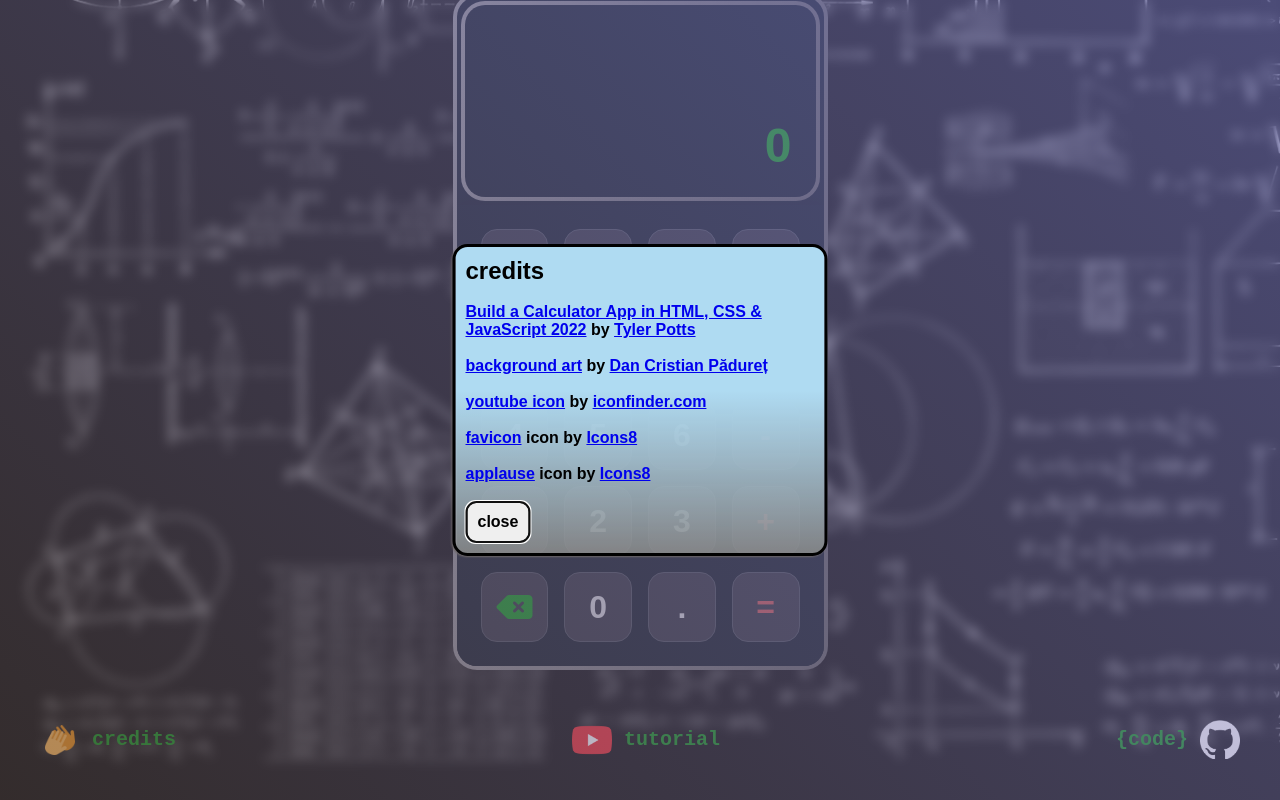
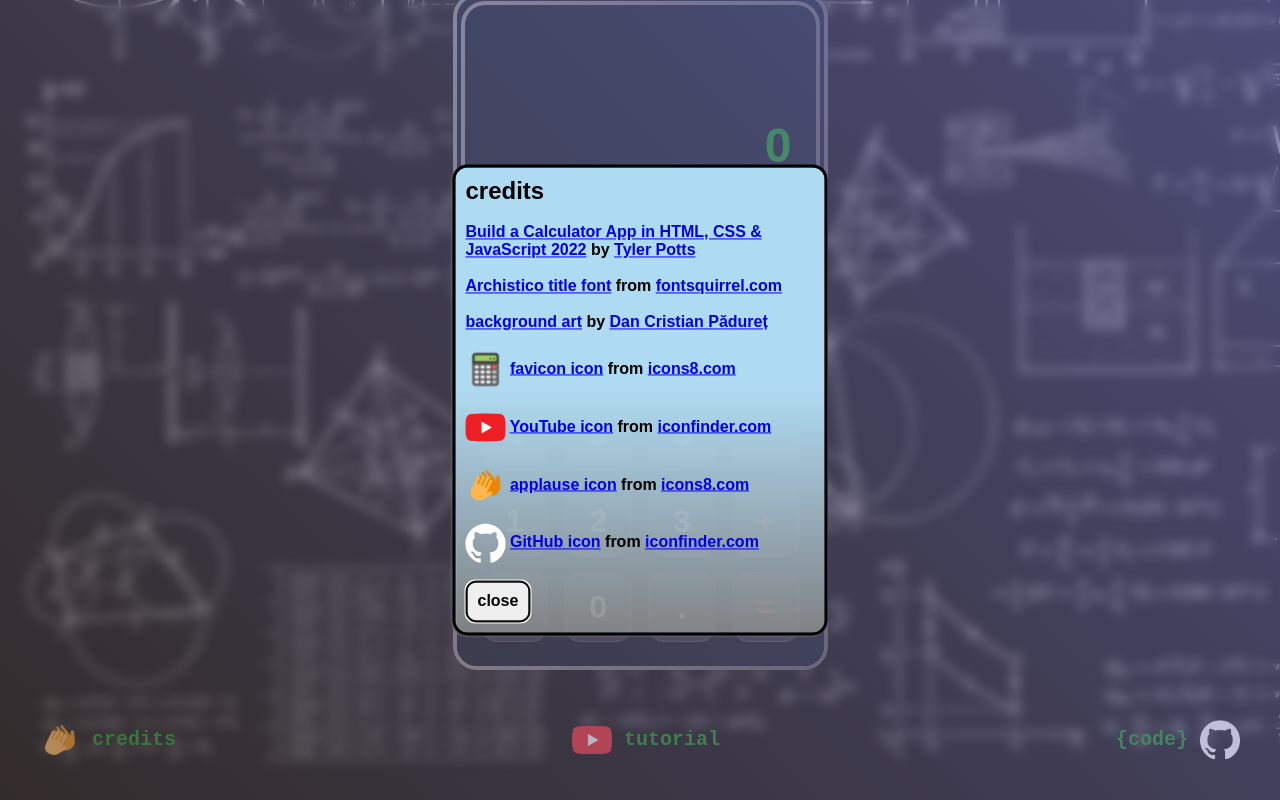
Before and after one commit to 6str/calculator, a plain HTML site: page index.html in a window 1280 px wide. Both pictures are taken after a click on the picture 60 px from the left and 902 px from the top of the page. Shown: the part 163-963 px from the top of the page. Drawn offline with Linux system fonts and the light colour scheme.

Commit message:
tweak footer and icons in credits modal

```diff
--- a/index.html
+++ b/index.html
@@ -125,7 +125,12 @@
 				<h2>credits</h2>
 				<br>
 				<div>
+					<!-- <img src="images/youtube_icon.png" alt="youtube tutorial. Build a Calculator App in HTML, CSS & JavaScript 2022"> -->
 					<a target="_blank" href="https://www.youtube.com/watch?v=_x8mNUBhLSk">Build a Calculator App in HTML, CSS & JavaScript 2022</a> by <a target="_blank" href="https://www.youtube.com/@TylerPotts">Tyler Potts</a>
+				</div>
+				<br>
+				<div>
+					<a target="_blank" href="https://www.fontsquirrel.com/fonts/archistico">Archistico title font</a> from <a target="_blank" href="https://www.fontsquirrel.com/">fontsquirrel.com</a>
 				</div>
 				<br>
 				<div>
@@ -133,15 +138,23 @@
 				</div>
 				<br>
 				<div>
-					<a target="_blank" href="https://www.iconfinder.com/icons/1298778/youtube_play_video_icon">youtube icon</a> by <a target="_blank" href="https://www.iconfinder.com/">iconfinder.com</a>
+					<img src="images/favicon.png" alt="calculator favicon">
+					<a target="_blank" href="https://icons8.com/icon/12780/calculator">favicon icon</a> from <a target="_blank" href="https://icons8.com">icons8.com</a>
 				</div>
 				<br>
 				<div>
-					<a target="_blank" href="https://icons8.com/icon/12780/calculator">favicon</a> icon by <a target="_blank" href="https://icons8.com">Icons8</a>
+					<img src="images/youtube_icon.png" alt="youtube icon">
+					<a target="_blank" href="https://www.iconfinder.com/icons/1298778/youtube_play_video_icon">YouTube icon</a> from <a target="_blank" href="https://www.iconfinder.com/">iconfinder.com</a>
 				</div>
 				<br>
 				<div>
-					<a target="_blank" href="https://icons8.com/icon/12802/applause">applause</a> icon by <a target="_blank" href="https://icons8.com">Icons8</a>
+					<img src="images/applause_icon.png"  alt="applause icon">
+					<a target="_blank" href="https://icons8.com/icon/12802/applause">applause icon</a> from <a target="_blank" href="https://icons8.com">icons8.com</a>
+				</div>
+				<br>
+				<div>
+					<img src="images/github_icon.png" alt="github icon">
+					<a target="_blank" href="https://www.iconfinder.com/icons/8725822">GitHub icon</a> from <a target="_blank" href="https://www.iconfinder.com">iconfinder.com</a>
 				</div>
 				<br>
 				<button class="button close-button" id="close-button">close</button>
```
